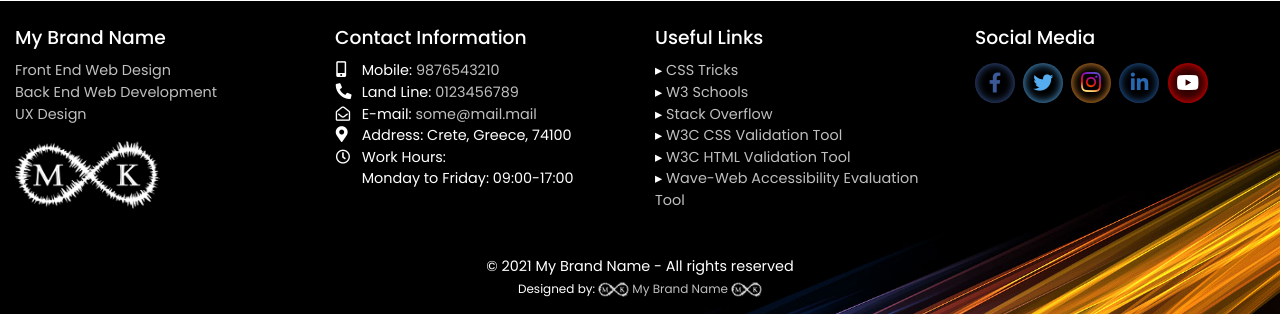
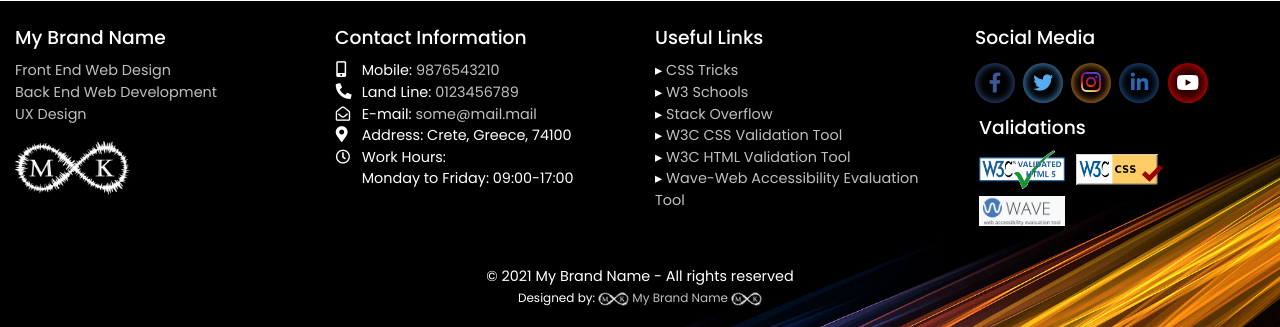
Before and after one commit to Melnibonian/wd4e, a PHP site: page / in a window 1280 px wide. Shown: the part 1599-1926 px from the top of the page. Run offline with PHP 8.4, Linux system fonts and the light colour scheme; some libraries are stand-ins or nearby versions.

Commit message:
CSS Check Fixes part2

```diff
--- a/assets/css/custom.css
+++ b/assets/css/custom.css
@@ -801,7 +801,21 @@ footer.page_footer h5 {
 	font-size: 1.1em;
 }
 .infoFooter img {
-	max-width: 50%;
+	width: 8em;
+}
+.validations img:nth-of-type(1) {
+	width: 6em;
+	margin-right: 0.5em;
+	margin-bottom: 0.5em;
+}
+.validations img:nth-of-type(2) {
+	width: 30%;
+	margin-right: 0.5em;
+	margin-bottom: 0.5em;
+}
+.validations img:nth-of-type(3) {
+	width: 6em;
+	margin-bottom: 0.5em;
 }
 .epik .col-1 {
 	text-align: center;
@@ -985,7 +999,7 @@ Standard property for compatibility
 	footer.page_footer {
 		background-position: top;
 	}
-	footer.page_footer .fab {
+	footer.page_footer .fab, .socialMedia #instagram_icon {
 		background-color :rgba(0,0,0,0.7);
 	}
 	.certification_container .certification_box {
--- a/index.html
+++ b/index.html
@@ -87,7 +87,7 @@
                         <div class="m-3 m-lg-1">
                             <a href="my-projects/front-end.html">
                                 <div class="image">
-                                    <img class="img-fluid" src="assets/images/front_end.png" alt="UX Design">
+                                    <img class="img-fluid" src="assets/images/front_end.png" alt="Front End Design">
                                 </div>
                                 <div class="text-center p-3 desciption">
                                     <h2 class="h5">Front End Design</h2>
@@ -100,7 +100,7 @@
                         <div class="m-3 m-lg-1">
                             <a href="my-projects/back-end.html">
                                 <div class="image">
-                                    <img class="img-fluid" src="assets/images/back_end.png" alt="UX Design">
+                                    <img class="img-fluid" src="assets/images/back_end.png" alt="Back End Development">
                                 </div>
                                 <div class="text-center p-3 desciption">
                                     <h2 class="h5">Back End Development</h2>
@@ -210,7 +210,7 @@
                   <!-- Links -->
                   <h5>Social Media</h5>
 
-                  <ul class="list-unstyled socialMedia">
+                  <ul class="list-unstyled socialMedia mb-0">
                     <li>
                         <a href="#" aria-label="facebook" target="_blank" onclick="return false;">
                             <span class="fab fa-facebook-f faSocial" title="Facebook"></span>
@@ -239,6 +239,18 @@
                         </a>
                     </li>
                   </ul>
+                  <div class="validations p-1">
+                    <h5 class="pt-0 mt-0">Validations</h5>
+                    <a href="https://validator.w3.org/nu/?doc=https%3A%2F%2Fmelnibonian.github.io%2Fwd4e%2Findex.html" target="_blank" title="HTML Validation">
+                        <img src="assets/images/validations/w3c_html.png" alt="HTML Validation">
+                    </a>
+                    <a href="https://jigsaw.w3.org/css-validator/validator?uri=https%3A%2F%2Fmelnibonian.github.io%2Fwd4e%2Findex.html" target="_blank" title="CSS Validation">
+                        <img src="assets/images/validations/w3c_css.png" alt="CSS Validation">
+                    </a>
+                    <a href="https://wave.webaim.org/report#/https://melnibonian.github.io/wd4e/index.html" target="_blank" title="Accessibility Validation">
+                        <img class="bg-light pl-1 pr-1" src="assets/images/validations/wavelogo.png" alt="Accessibility Validation">
+                    </a>
+                </div>
                 </div>
                 <!-- Grid column -->
 
@@ -249,7 +261,7 @@
             <!-- Footer Links -->
 
             <!-- Copyright -->
-            <div class="footer-copyright text-center">
+            <div class="footer-copyright text-center pb-1">
 
                 © 2021 My Brand Name - All rights reserved<br>
                 <span id="designerCopyright">Designed by:
```
Also changed, not shown: assets/images/validations/w3c_css.png (renamed from assets/images/w3c_css.png), assets/images/validations/w3c_html.png (renamed from assets/images/w3c_html.png), assets/images/validations/wavelogo.png (renamed from assets/images/wavelogo.png).
